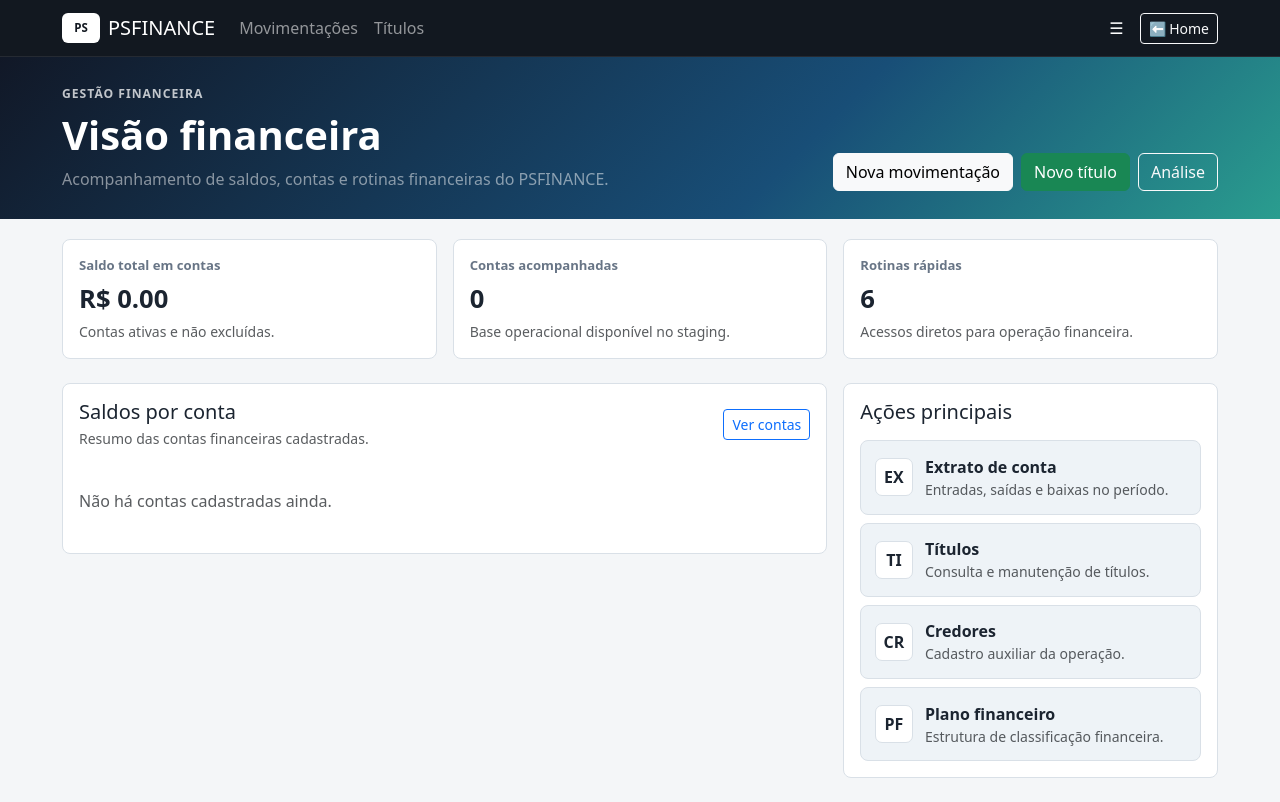
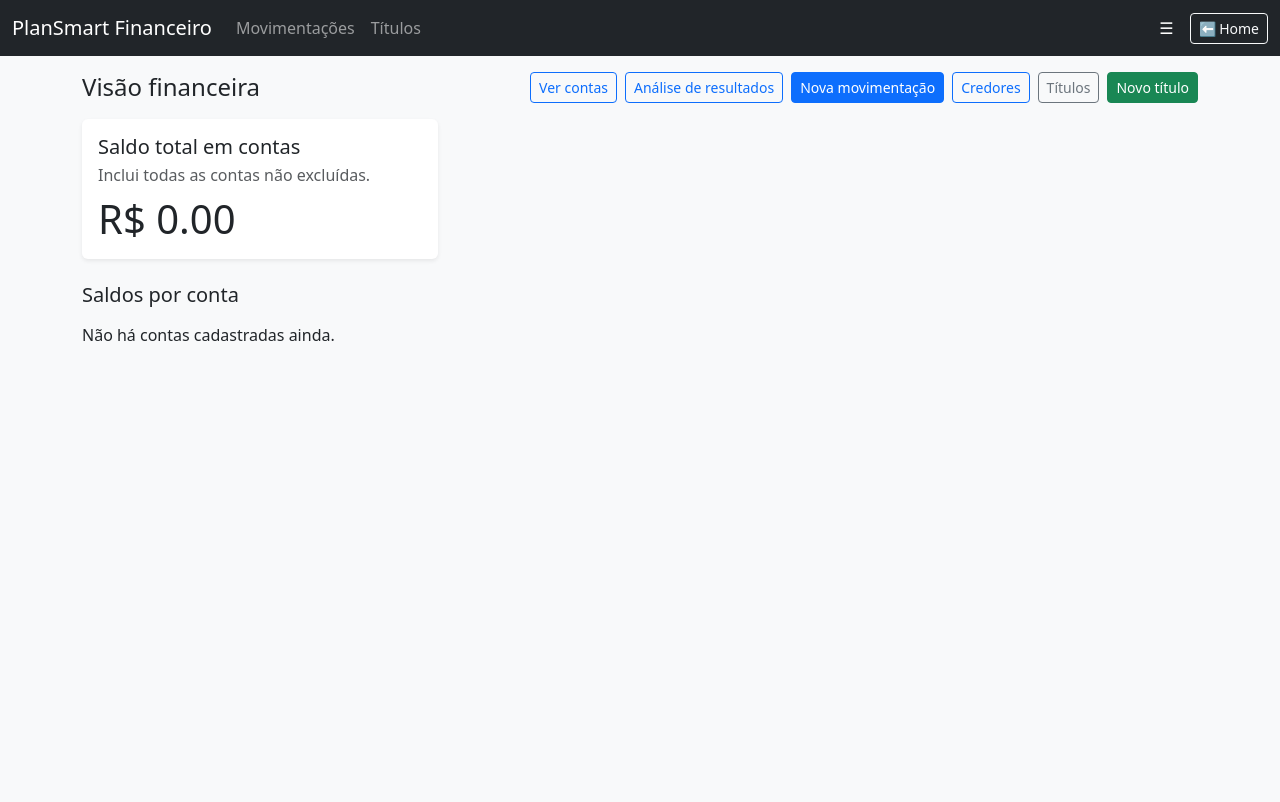
Before and after one commit to tmvargas/PSFINANCE, a Flask app: page / in a window 1280 px wide. After the commit the page ends 341 px from the top, so only its background shows below. Run offline with Flask 3, Linux system fonts and the light colour scheme; data that the repository does not hold is empty.

Commit message:
Revert "feat: mockup layout inicial PLA-1016"
This reverts commit 0482e373dfc4a87c8285734e25a250abb488d383.

```diff
--- a/templates/base.html
+++ b/templates/base.html
@@ -12,157 +12,17 @@
     >
 
     <style>
-      :root {
-        --ps-bg: #f4f6f8;
-        --ps-surface: #ffffff;
-        --ps-surface-soft: #eef3f7;
-        --ps-border: #d9e0e7;
-        --ps-text: #1b2430;
-        --ps-muted: #687586;
-        --ps-primary: #155eef;
-        --ps-primary-dark: #0f3f9f;
-        --ps-success: #15803d;
-        --ps-warning: #b45309;
-      }
-
-      body {
-        background: var(--ps-bg);
-        color: var(--ps-text);
-      }
-
+      /* Remove a setinha padrão do dropdown do Bootstrap */
       .dropdown-toggle::after { display: none; }
-
-      .ps-shell {
-        max-width: 1180px;
-      }
-
-      .ps-navbar {
-        background: #121820;
-        border-bottom: 1px solid rgba(255, 255, 255, 0.08);
-      }
-
-      .ps-brand-mark {
-        align-items: center;
-        background: #ffffff;
-        border-radius: 6px;
-        color: #121820;
-        display: inline-flex;
-        font-size: 0.72rem;
-        font-weight: 700;
-        height: 30px;
-        justify-content: center;
-        letter-spacing: 0;
-        width: 38px;
-      }
-
-      .ps-page-header {
-        background: linear-gradient(135deg, #111827 0%, #184e77 62%, #2a9d8f 100%);
-        color: #ffffff;
-        margin-bottom: 1.25rem;
-        padding: 1.75rem 0;
-      }
-
-      .ps-eyebrow {
-        color: rgba(255, 255, 255, 0.74);
-        font-size: 0.76rem;
-        font-weight: 700;
-        letter-spacing: 0.08em;
-        text-transform: uppercase;
-      }
-
-      .ps-header-actions .btn {
-        min-height: 38px;
-      }
-
-      .ps-metric {
-        background: var(--ps-surface);
-        border: 1px solid var(--ps-border);
-        border-radius: 8px;
-        height: 100%;
-      }
-
-      .ps-metric-label {
-        color: var(--ps-muted);
-        font-size: 0.82rem;
-        font-weight: 600;
-      }
-
-      .ps-metric-value {
-        color: var(--ps-text);
-        font-size: clamp(1.35rem, 2vw, 1.9rem);
-        font-weight: 700;
-        line-height: 1.15;
-      }
-
-      .ps-panel {
-        background: var(--ps-surface);
-        border: 1px solid var(--ps-border);
-        border-radius: 8px;
-      }
-
-      .ps-table thead th {
-        background: #17212e;
-        border-bottom: 0;
-        color: #ffffff;
-        font-size: 0.76rem;
-        letter-spacing: 0.02em;
-        text-transform: uppercase;
-      }
-
-      .ps-action-link {
-        align-items: center;
-        background: var(--ps-surface-soft);
-        border: 1px solid var(--ps-border);
-        border-radius: 8px;
-        color: var(--ps-text);
-        display: flex;
-        gap: 0.75rem;
-        min-height: 64px;
-        padding: 0.85rem;
-        text-decoration: none;
-      }
-
-      .ps-action-link:hover {
-        border-color: var(--ps-primary);
-        color: var(--ps-primary-dark);
-      }
-
-      .ps-action-icon {
-        align-items: center;
-        background: #ffffff;
-        border: 1px solid var(--ps-border);
-        border-radius: 7px;
-        display: inline-flex;
-        flex: 0 0 auto;
-        font-weight: 700;
-        height: 38px;
-        justify-content: center;
-        width: 38px;
-      }
-
-      @media (max-width: 767.98px) {
-        .ps-page-header {
-          padding: 1.25rem 0;
-        }
-
-        .ps-header-actions {
-          width: 100%;
-        }
-
-        .ps-header-actions .btn {
-          flex: 1 1 150px;
-        }
-      }
     </style>
   </head>
 
-  <body>
+  <body class="bg-light">
     <!-- NAVBAR PRINCIPAL -->
-    <nav class="navbar navbar-expand-lg navbar-dark ps-navbar">
-      <div class="container-fluid ps-shell">
-        <a class="navbar-brand d-flex align-items-center gap-2" href="{{ url_for('financeiro.dashboard_financeiro') }}">
-          <span class="ps-brand-mark">PS</span>
-          <span>PSFINANCE</span>
+    <nav class="navbar navbar-expand-lg navbar-dark bg-dark mb-3">
+      <div class="container-fluid">
+        <a class="navbar-brand" href="{{ url_for('financeiro.listar_titulos') }}">
+          PlanSmart Financeiro
         </a>
 
         <div class="navbar-nav me-auto">
@@ -222,7 +82,7 @@
       </div>
     </nav>
 
-    <main>
+    <main class="container mb-4">
       <!-- mensagens flash -->
       {% with messages = get_flashed_messages(with_categories=true) %}
         {% if messages %}
--- a/templates/dashboard_financeiro.html
+++ b/templates/dashboard_financeiro.html
@@ -3,75 +3,55 @@
 {% block title %}Visão Financeira{% endblock %}
 
 {% block content %}
-  <section class="ps-page-header">
-    <div class="container ps-shell">
-      <div class="row align-items-end g-3">
-        <div class="col-lg-7">
-          <div class="ps-eyebrow mb-2">Gestão financeira</div>
-          <h1 class="display-6 fw-semibold mb-2">Visão financeira</h1>
-          <p class="mb-0 text-white-50">
-            Acompanhamento de saldos, contas e rotinas financeiras do PSFINANCE.
-          </p>
-        </div>
-        <div class="col-lg-5">
-          <div class="d-flex flex-wrap justify-content-lg-end gap-2 ps-header-actions">
-            <a href="{{ url_for('financeiro.nova_movimentacao') }}" class="btn btn-light">
+  <div class="d-flex justify-content-between align-items-center mb-3">
+    <h1 class="h4 mb-0">Visão financeira</h1>
+
+    <div class="d-flex flex-wrap gap-2">
+      <a href="{{ url_for('financeiro.listar_contas') }}" class="btn btn-sm btn-outline-primary">
+        Ver contas
+      </a>
+      <a href="{{ url_for('financeiro.analise_resultados') }}" class="btn btn-sm btn-outline-primary">
+        Análise de resultados
+      </a>
+      <a href="{{ url_for('financeiro.nova_movimentacao') }}" class="btn btn-sm btn-primary">
         Nova movimentação
       </a>
-            <a href="{{ url_for('financeiro.novo_titulo') }}" class="btn btn-success">
+      <a href="{{ url_for('financeiro.listar_credores') }}" class="btn btn-sm btn-outline-primary">
+        Credores
+      </a>
+      <a href="{{ url_for('financeiro.listar_titulos') }}" class="btn btn-sm btn-outline-secondary">
+        Títulos
+      </a>
+      <a href="{{ url_for('financeiro.novo_titulo') }}" class="btn btn-sm btn-success">
         Novo título
       </a>
-            <a href="{{ url_for('financeiro.analise_resultados') }}" class="btn btn-outline-light">
-              Análise
-            </a>
+    </div>
+  </div>
+
+
+
+
+
+  <div class="row mb-4">
+    <div class="col-md-4">
+      <div class="card border-0 shadow-sm">
+        <div class="card-body">
+          <h5 class="card-title mb-1">Saldo total em contas</h5>
+          <p class="text-muted mb-2">Inclui todas as contas não excluídas.</p>
+          <div class="display-6">
+            R$ {{ '%.2f'|format(total_saldo) }}
           </div>
         </div>
       </div>
     </div>
-  </section>
-
-  <div class="container ps-shell mb-4">
-    <div class="row g-3 mb-4">
-      <div class="col-md-4">
-        <div class="ps-metric p-3">
-          <div class="ps-metric-label mb-2">Saldo total em contas</div>
-          <div class="ps-metric-value">R$ {{ '%.2f'|format(total_saldo) }}</div>
-          <div class="text-muted small mt-2">Contas ativas e não excluídas.</div>
-        </div>
-      </div>
-      <div class="col-md-4">
-        <div class="ps-metric p-3">
-          <div class="ps-metric-label mb-2">Contas acompanhadas</div>
-          <div class="ps-metric-value">{{ contas|length }}</div>
-          <div class="text-muted small mt-2">Base operacional disponível no staging.</div>
-        </div>
-      </div>
-      <div class="col-md-4">
-        <div class="ps-metric p-3">
-          <div class="ps-metric-label mb-2">Rotinas rápidas</div>
-          <div class="ps-metric-value">6</div>
-          <div class="text-muted small mt-2">Acessos diretos para operação financeira.</div>
-        </div>
-      </div>
   </div>
 
-    <div class="row g-3 mb-4">
-      <div class="col-lg-8">
-        <section class="ps-panel p-3">
-          <div class="d-flex justify-content-between align-items-center gap-3 mb-3">
-            <div>
-              <h2 class="h5 mb-1">Saldos por conta</h2>
-              <div class="text-muted small">Resumo das contas financeiras cadastradas.</div>
-            </div>
-            <a href="{{ url_for('financeiro.listar_contas') }}" class="btn btn-sm btn-outline-primary">
-              Ver contas
-            </a>
-          </div>
+  <h2 class="h5 mb-3">Saldos por conta</h2>
 
   {% if contas %}
     <div class="table-responsive">
-              <table class="table table-sm table-hover align-middle mb-0 ps-table">
-                <thead>
+      <table class="table table-sm table-striped table-hover align-middle">
+        <thead class="table-dark">
           <tr>
             <th>ID</th>
             <th>Descrição</th>
@@ -83,9 +63,9 @@
           {% for c in contas %}
             <tr>
               <td>{{ c.id }}</td>
-                      <td class="fw-semibold">{{ c.descricao }}</td>
+              <td>{{ c.descricao }}</td>
               <td>{{ c.tipo }}</td>
-                      <td class="text-end fw-semibold">
+              <td class="text-end">
                 R$ {{ '%.2f'|format(c.saldo_atual) }}
               </td>
             </tr>
@@ -101,47 +81,25 @@
         </tfoot>
       </table>
     </div>
-          {% else %}
-            <div class="text-muted py-4">Não há contas cadastradas ainda.</div>
-          {% endif %}
-        </section>
-      </div>
 
-      <div class="col-lg-4">
-        <section class="ps-panel p-3 h-100">
-          <h2 class="h5 mb-3">Ações principais</h2>
-          <div class="d-grid gap-2">
-            <a href="{{ url_for('financeiro.extrato_conta') }}" class="ps-action-link">
-              <span class="ps-action-icon">EX</span>
-              <span>
-                <span class="d-block fw-semibold">Extrato de conta</span>
-                <span class="d-block text-muted small">Entradas, saídas e baixas no período.</span>
-              </span>
+     <div class="col-md-4 mb-3">
+        <div class="card shadow-sm h-100">
+          <div class="card-body d-flex flex-column">
+            <h5 class="card-title">Extrato de conta</h5>
+            <p class="card-text small text-muted">
+              Consulte o extrato detalhado de uma conta, com saldo inicial, entradas, saídas,
+              transferências e baixas de títulos no período.
+            </p>
+            <div class="mt-auto">
+              <a href="{{ url_for('financeiro.extrato_conta') }}" class="btn btn-sm btn-outline-primary">
+                Abrir extrato
               </a>
-            <a href="{{ url_for('financeiro.listar_titulos') }}" class="ps-action-link">
-              <span class="ps-action-icon">TI</span>
-              <span>
-                <span class="d-block fw-semibold">Títulos</span>
-                <span class="d-block text-muted small">Consulta e manutenção de títulos.</span>
-              </span>
-            </a>
-            <a href="{{ url_for('financeiro.listar_credores') }}" class="ps-action-link">
-              <span class="ps-action-icon">CR</span>
-              <span>
-                <span class="d-block fw-semibold">Credores</span>
-                <span class="d-block text-muted small">Cadastro auxiliar da operação.</span>
-              </span>
-            </a>
-            <a href="{{ url_for('financeiro.listar_plano') }}" class="ps-action-link">
-              <span class="ps-action-icon">PF</span>
-              <span>
-                <span class="d-block fw-semibold">Plano financeiro</span>
-                <span class="d-block text-muted small">Estrutura de classificação financeira.</span>
-              </span>
-            </a>
-          </div>
-        </section>
             </div>
           </div>
         </div>
+      </div>
+
+  {% else %}
+    <p>Não há contas cadastradas ainda.</p>
+  {% endif %}
 {% endblock %}
```
Also changed, not shown: docs/decisoes.md (+0 -14 lines). Lines whose indentation alone changed are shown as unchanged.
